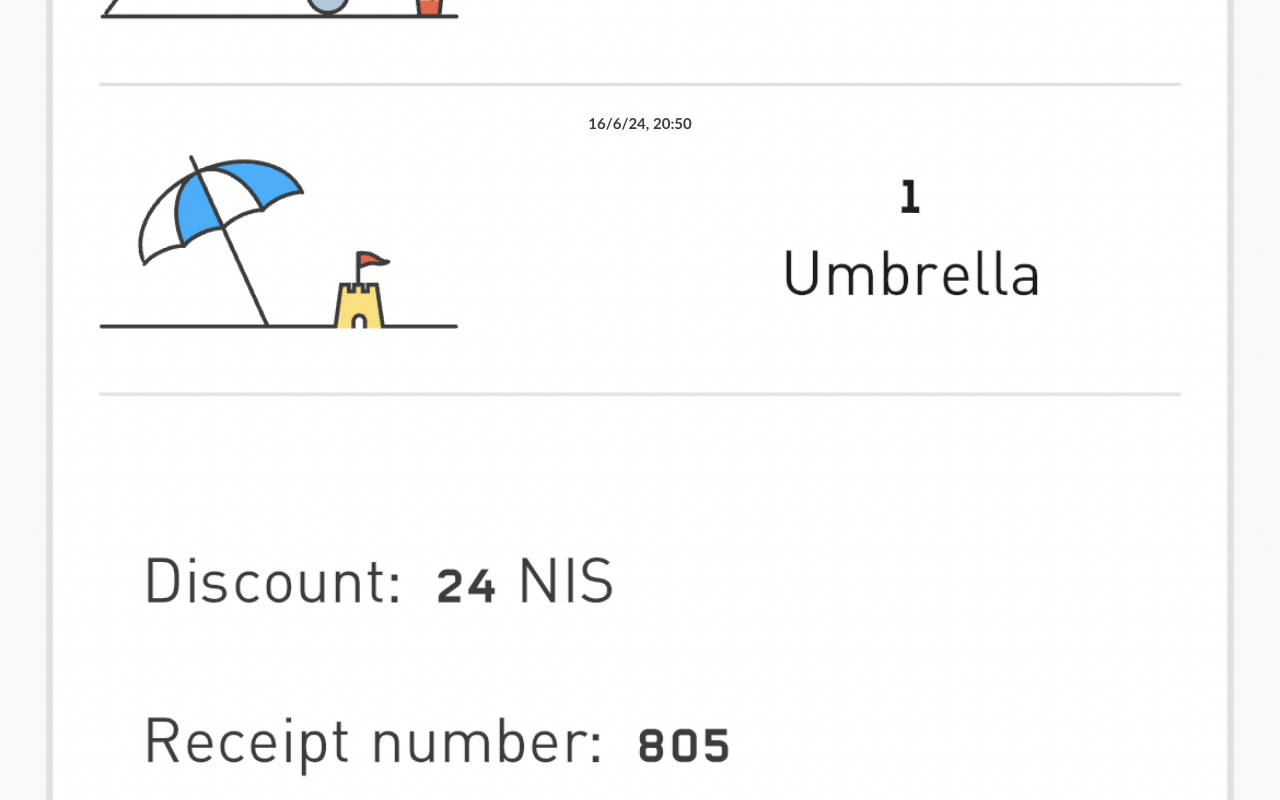
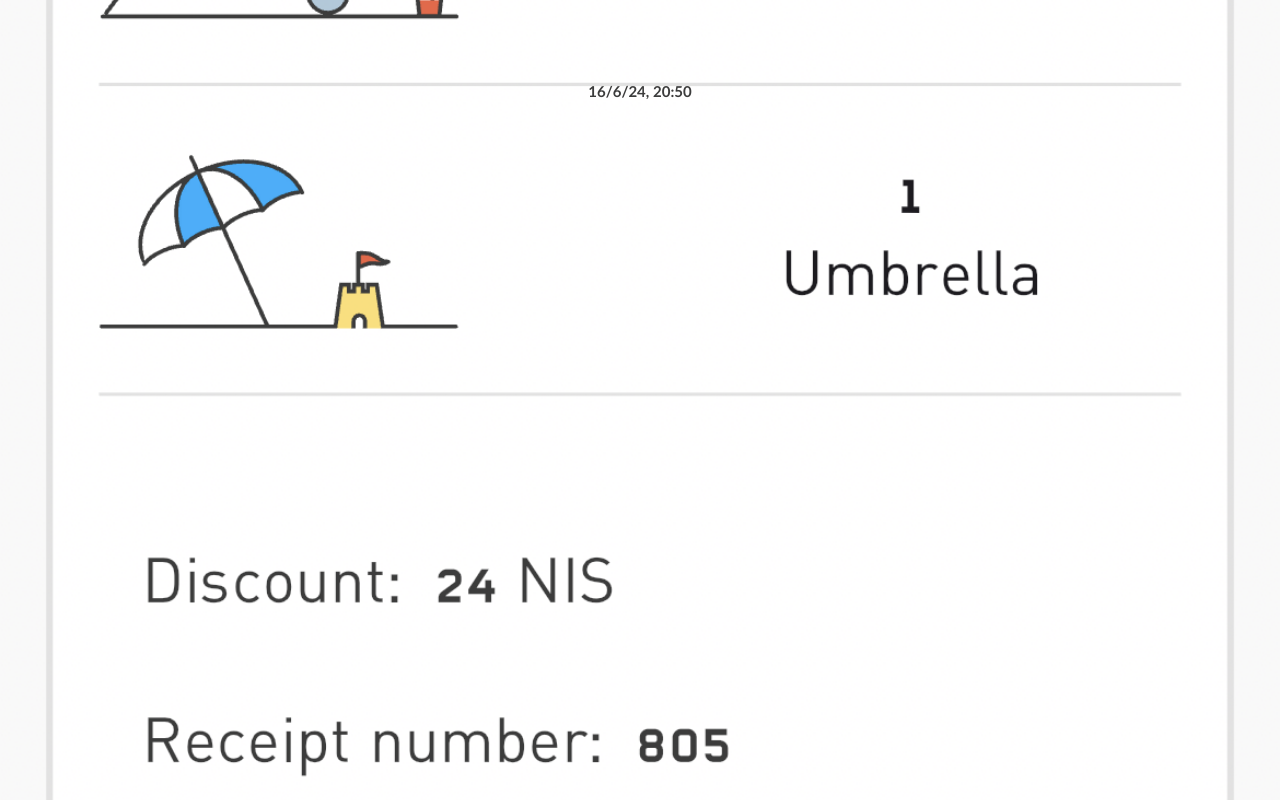
Before and after one commit to GuillaumeMaignan/BeachesTelAviv-Yafo, a plain HTML site: page index.html in a window 1280 px wide. Drawn offline with Linux system fonts and the light colour scheme.

Commit message:
Update index.html

```diff
--- a/index.html
+++ b/index.html
@@ -23,7 +23,7 @@
         font-weight: bold;
         color: #3c3c3c;
         position: absolute;
-        top: 13%;
+        top: 9%;
         width: 100%;
         text-align: center;
         /* Fond semi-transparent pour meilleure lisibilité */
```
